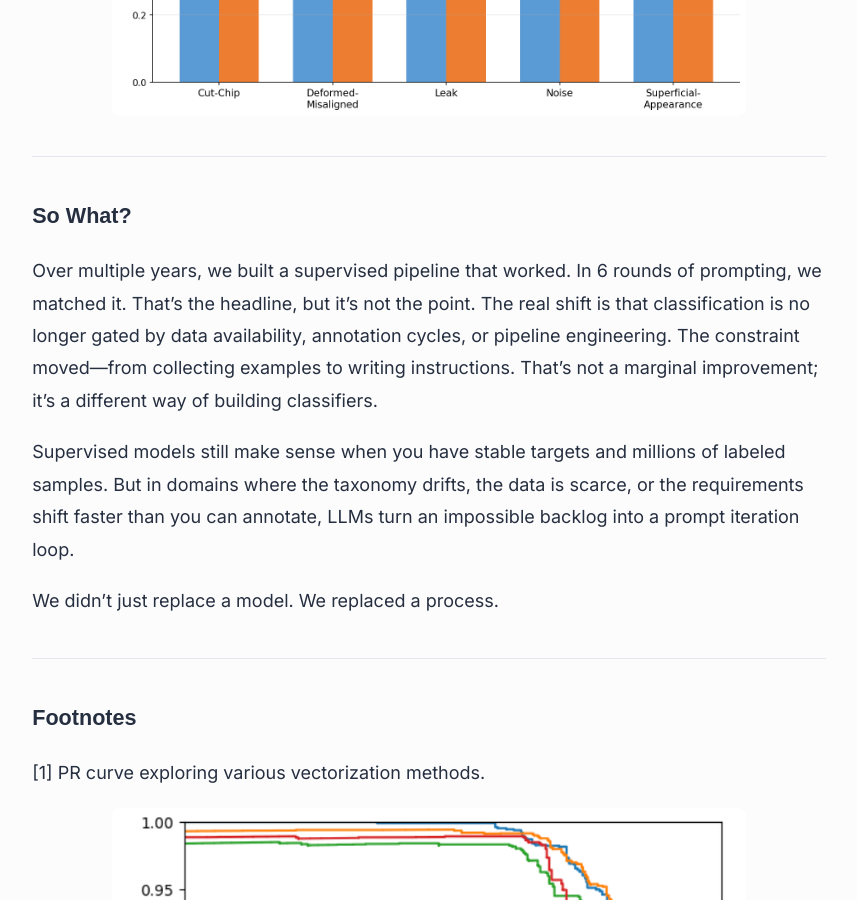
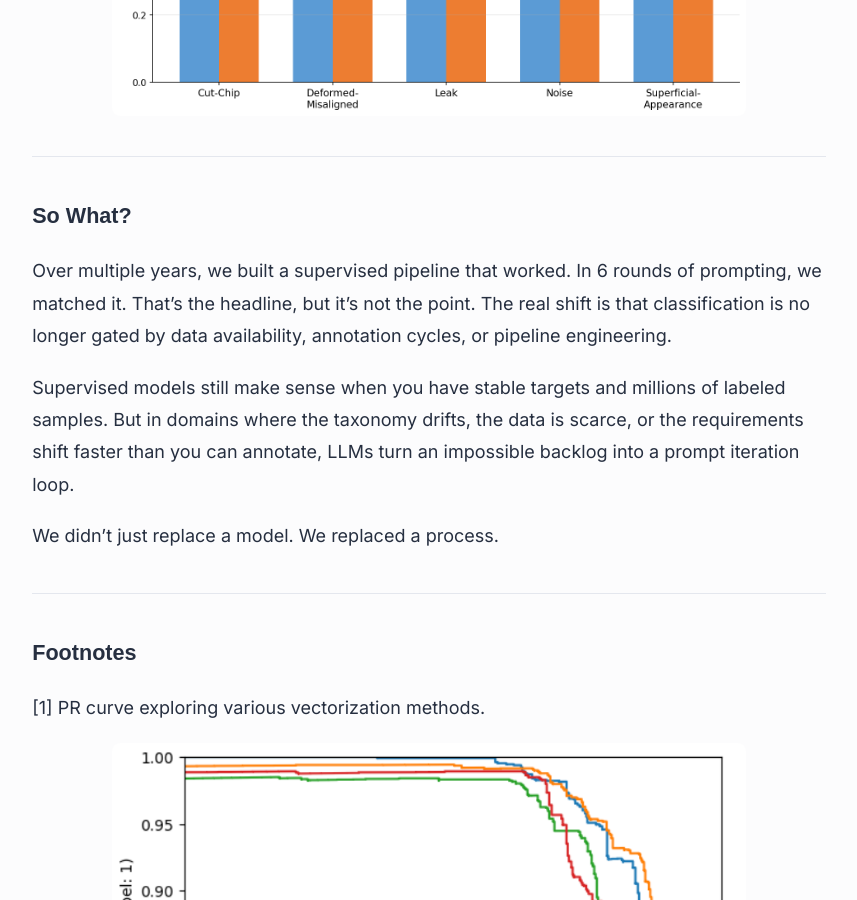
Before and after one commit to bnkc/portfolio, a Jekyll site: the page built from _posts/2025-11-07-2-years-of-ml-vs-1-month-of-prompting.md, in a window 1280 px wide and 900 px high, scrolled down 5009 px. Shown: the whole window, without its empty margins (211-1068 px from the left). Built offline with Jekyll 4.4.1, drawn with Linux system fonts in a browser that asks for light colours.

Commit message:
quick push

```diff
--- a/_posts/2025-11-07-2-years-of-ml-vs-1-month-of-prompting.md
+++ b/_posts/2025-11-07-2-years-of-ml-vs-1-month-of-prompting.md
@@ -86,7 +86,7 @@ After 6 rounds of refinement, Nova Lite closed the performance gap and matched
 
 ## So What?
 
-Over multiple years, we built a supervised pipeline that worked. In 6 rounds of prompting, we matched it. That's the headline, but it's not the point. The real shift is that classification is no longer gated by data availability, annotation cycles, or pipeline engineering. The constraint moved—from collecting examples to writing instructions. That's not a marginal improvement; it's a different way of building classifiers.
+Over multiple years, we built a supervised pipeline that worked. In 6 rounds of prompting, we matched it. That's the headline, but it's not the point. The real shift is that classification is no longer gated by data availability, annotation cycles, or pipeline engineering.
 
 Supervised models still make sense when you have stable targets and millions of labeled samples. But in domains where the taxonomy drifts, the data is scarce, or the requirements shift faster than you can annotate, LLMs turn an impossible backlog into a prompt iteration loop.
 
```
